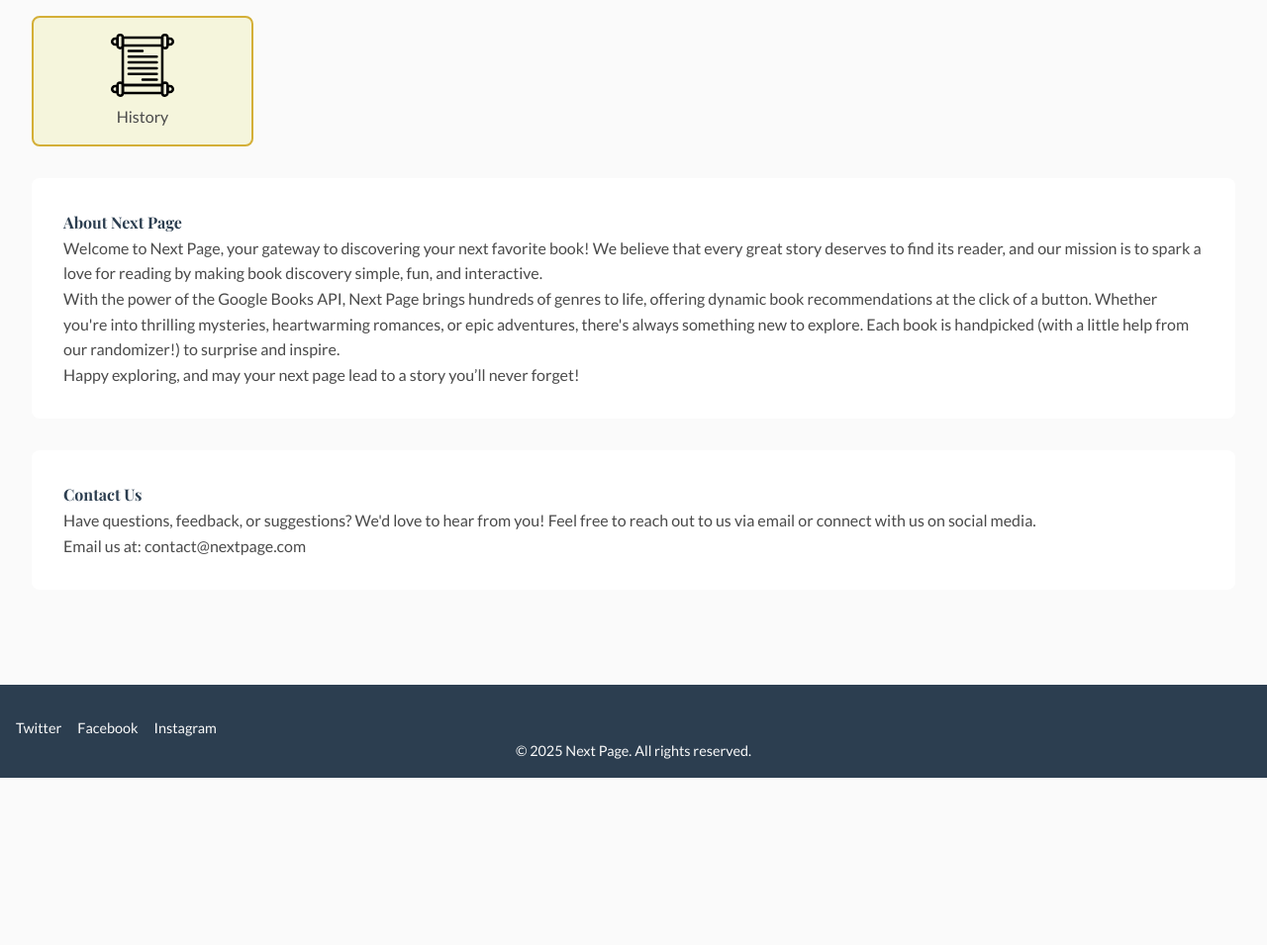
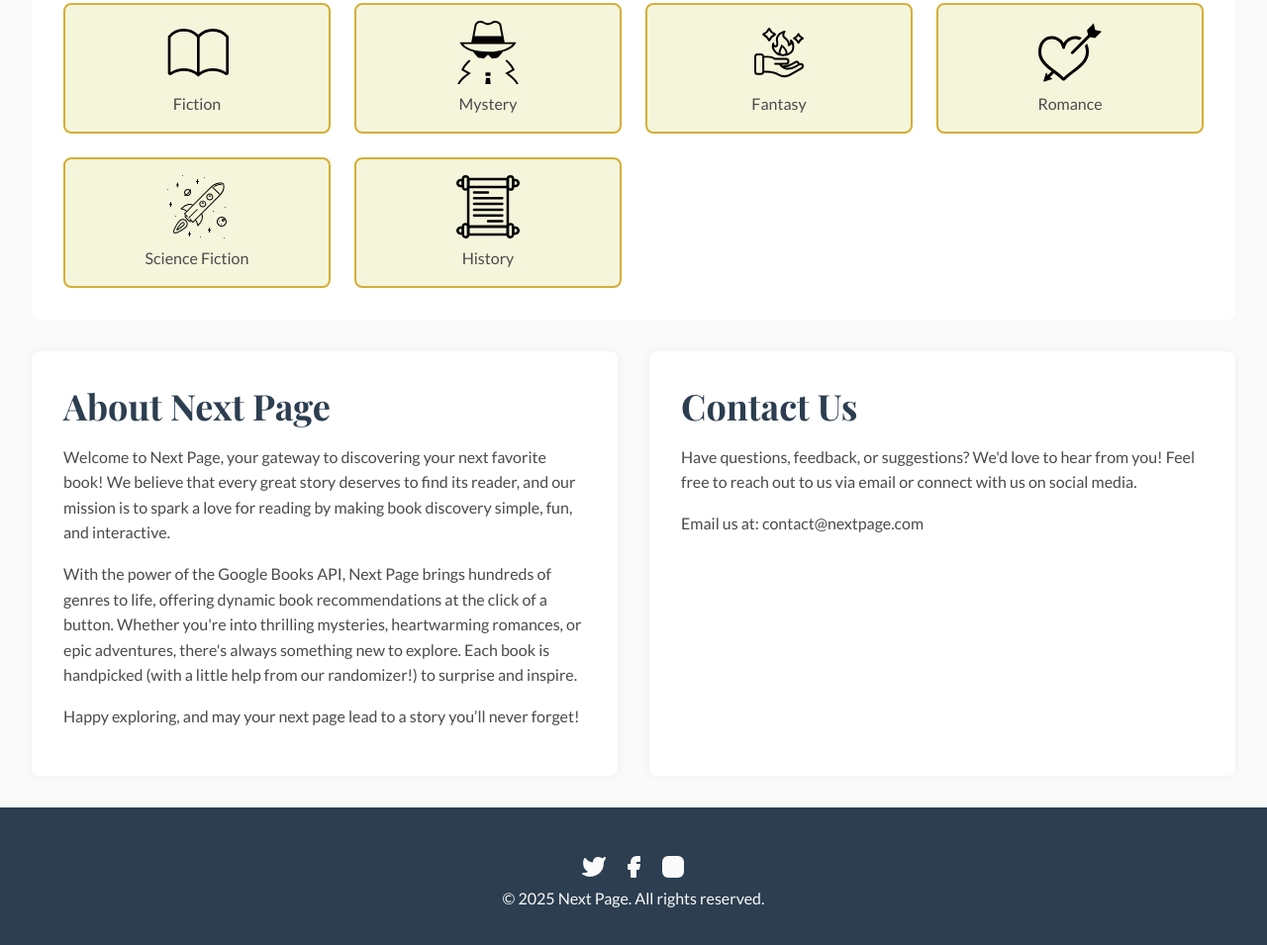
Before and after one commit to htmartin90/nextpage, a plain HTML site: page index.html in a window 1280 px wide. Shown: the part 1097-2052 px from the top of the page at 99% size. Before the commit the page ends 1883 px from the top, so only its background shows below. Drawn offline with nearby package versions, Linux system fonts and the light colour scheme.

Commit message:
html and css touchups
touched up the html and css. fixed sizing errors in the headings. created more space between headers and paragraphs. fixed the genre section background color issue so it is consistant with the rest of the background. Put a wrapper around contact and about since there's not much content -- I think it looks better. Hopefully when getting the api integrated the site looks more full. Still need to figure out what to do about a logo. Start working on JS and Jquery soon.

```diff
--- a/index.html
+++ b/index.html
@@ -108,7 +108,7 @@
                 </div>
             </div>
         </section>
-
+        <div class="about-contact-wrapper">
             <section id="about">
                 <h2>About Next Page</h2>
                 <p>
@@ -131,14 +131,27 @@
                     Email us at: <a href="mailto:contact@nextpage.com">contact@nextpage.com</a>
                 </address>
             </section>
+        </div>
     </main>
 
     <footer id="footer">
         <nav aria-label="Footer">
             <ul class="social-links">
-                <li><a href="#" aria-label="Twitter">Twitter</a></li>
-                <li><a href="#" aria-label="Facebook">Facebook</a></li>
-                <li><a href="#" aria-label="Instagram">Instagram</a></li>
+                <li>
+                    <a href="#" aria-label="Twitter">
+                        <svg xmlns="http://www.w3.org/2000/svg" width="24" height="24" fill="none" stroke="currentColor" stroke-linecap="round" stroke-linejoin="round" stroke-width="2" class="feather feather-twitter"><path d="M23 3a10.9 10.9 0 0 1-3.14 1.53 4.48 4.48 0 0 0-7.86 3v1A10.66 10.66 0 0 1 3 4s-4 9 5 13a11.64 11.64 0 0 1-7 2c9 5 20 0 20-11.5a4.5 4.5 0 0 0-.08-.83A7.72 7.72 0 0 0 23 3z"/></svg>
+                    </a>
+                </li>
+                <li>
+                    <a href="#" aria-label="Facebook">
+                        <svg xmlns="http://www.w3.org/2000/svg" width="24" height="24" fill="none" stroke="currentColor" stroke-linecap="round" stroke-linejoin="round" stroke-width="2" class="feather feather-facebook"><path d="M18 2h-3a5 5 0 0 0-5 5v3H7v4h3v8h4v-8h3l1-4h-4V7a1 1 0 0 1 1-1h3z"/></svg>
+                    </a>
+                </li>
+                <li>
+                    <a href="#" aria-label="Instagram">
+                        <svg xmlns="http://www.w3.org/2000/svg" width="24" height="24" fill="none" stroke="currentColor" stroke-linecap="round" stroke-linejoin="round" stroke-width="2" class="feather feather-instagram"><rect width="20" height="20" x="2" y="2" rx="5" ry="5"/><path d="M16 11.37A4 4 0 1 1 12.63 8 4 4 0 0 1 16 11.37zM17.5 6.5h.01"/></svg>
+                    </a>
+                </li>
             </ul>
         </nav>
         <p>&copy; 2025 Next Page. All rights reserved.</p>
--- a/stylesheet.css
+++ b/stylesheet.css
@@ -78,13 +78,29 @@ body {
 }
 
 /* Typography */
-h1{
+h1 {
     font-family: var(--font-heading);
     color: var(--color-secondary);
 }
 h2, h3 {
     font-family: var(--font-heading);
     color: var(--color-primary);
+    margin-bottom: .9rem;
+}
+
+h2 {
+    font-size: 2.25rem;
+    line-height: 1.3;
+}
+
+h3 {
+    font-size: 1.5rem;
+    line-height: 1.4;
+}
+
+p{
+    line-height: 1.6;
+    margin-bottom: 1rem;
 }
 
 a {
@@ -149,7 +165,8 @@ header {
   }
 
 #hero h1 {
-  font-size: 2.5rem;
+    font-size: 3rem;
+    line-height: 1.2;
     margin-bottom: 1rem;
 }
 
@@ -221,6 +238,9 @@ main {
 
 /* Genre Grid */
 #genres {
+    background-color: #ffffff;
+    padding: 2rem;
+    border-radius: 8px;
     margin-bottom: 2rem;
 }
 
@@ -243,13 +263,7 @@ main {
 .genre-card:hover {
     transform: scale(1.03);
     border-color: var(--color-highlight);
-}
-
-.genre-card img {
-  width: 100%;
-  height: 150px;
-  object-fit: cover;
-  border-radius: 4px;
+    cursor: pointer;
 }
 
 /* Random Book */
@@ -264,20 +278,23 @@ main {
     display: none;
 }
 
-/* About Section */
-#about {
-  background-color: #ffffff;
+/* about and contact side by side */
+.about-contact-wrapper {
+    display: flex;
+    gap: 2rem;
+    align-items: stretch;
+    flex-wrap: wrap;
+  }
+
+  #about,
+  #contact {
+    flex: 1 1 45%;
+    background-color: #fff;
     padding: 2rem;
     border-radius: 8px;
-  margin-bottom: 2rem;
-}
-
-/* Contact Section */
-#contact {
-  background-color: #ffffff;
-  padding: 2rem;
-  border-radius: 8px;
-  margin-bottom: 2rem;
+    box-shadow: 0 0 8px rgba(0,0,0,0.05);
+    display: flex;
+    flex-direction: column;
   }
 
 .social-links {
@@ -299,10 +316,32 @@ main {
 
 /* Footer */
 footer {
+    text-align: center;
+    padding: 2rem 1rem;
     background-color: var(--color-primary);
     color: var(--color-background);
-  text-align: center;
-  padding: 1rem;
-  font-size: 0.9rem;
-  margin-top: 2rem;
   }
+
+  footer .social-links {
+    list-style: none;
+    padding: 0;
+    margin: 1rem 0 0;
+    display: flex;
+    justify-content: center;
+    gap: 1rem;
+  }
+
+  footer .social-links li {
+    display: inline-block;
+  }
+
+  footer .social-links svg {
+    width: 24px;
+    height: 24px;
+    fill: var(--color-background);
+    transition: fill 0.3s;
+  }
+
+  footer .social-links svg:hover {
+    fill: var(--color-accent);
+  }
```
Lines whose indentation alone changed are shown as unchanged.
